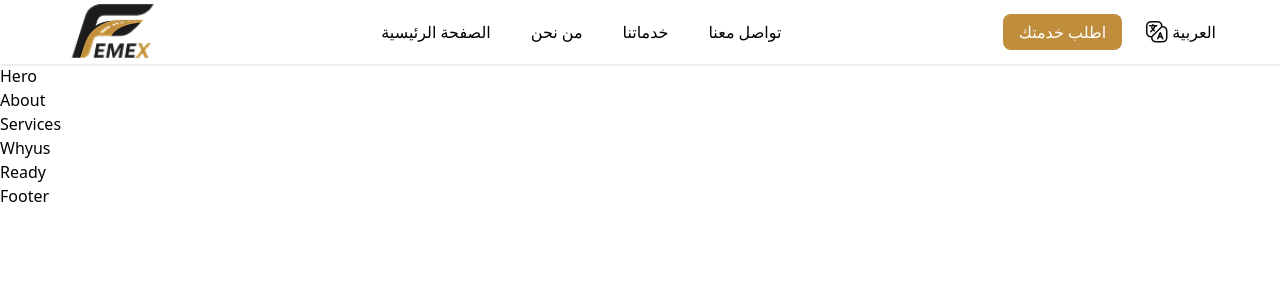
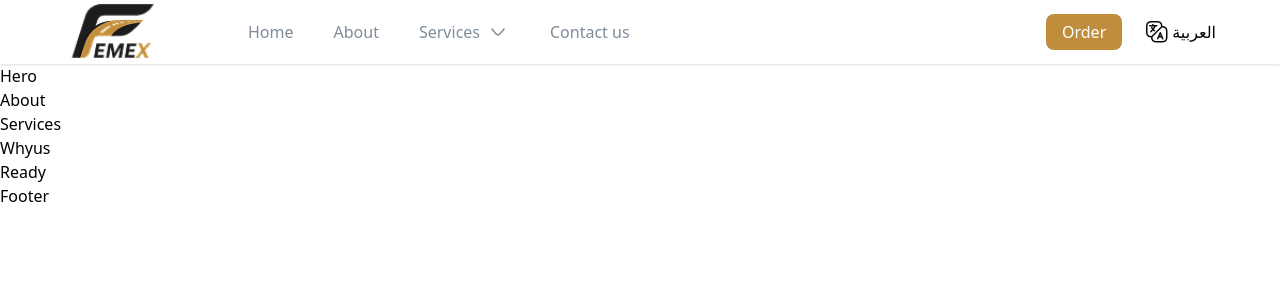
Before and after one commit to MahmoudMedhat17/EMEX, a React (Vite) app: page / in a window 1280 px wide. Both pictures are taken after a click on the element "English". Shown: the top 300 px of the page. Built offline with nearby package versions, Linux system fonts and the light colour scheme.

Commit message:
Working on translation.

```diff
--- a/package.json
+++ b/package.json
@@ -11,8 +11,11 @@
   },
   "dependencies": {
     "@tailwindcss/vite": "^4.1.17",
+    "i18next": "^25.6.3",
+    "i18next-browser-languagedetector": "^8.2.0",
     "react": "^19.2.0",
     "react-dom": "^19.2.0",
+    "react-i18next": "^16.3.5",
     "react-router": "^7.9.6",
     "tailwindcss": "^4.1.17"
   },
--- a/src/components/common/Navbar.tsx
+++ b/src/components/common/Navbar.tsx
@@ -1,36 +1,62 @@
 import { useState } from "react";
 import { Link } from "react-router";
+import { useTranslation } from 'react-i18next';
+
 
 const Navbar = () => {
-  const [isRTL, setIsRTL] = useState(true);
+
+  const { t, i18n } = useTranslation();
   const [openMenu, setOpenMenu] = useState(false);
 
+  const handleLanguage = () => {
+    i18n.changeLanguage(i18n.language === "ar" ? "en" : "ar");
+  };
+
+  const isArabic = i18n.language === "ar";
+
+
   return (
-    <header className="bg-white shadow" dir={isRTL ? "rtl" : "ltr"}>
+    <header className="bg-white shadow" dir={`${isArabic ? "ltr" : "rtl"}`}>
       <div className="mx-auto flex items-center justify-between h-16 px-6 md:px-16">
 
-        <Link to="/">
-          <img src="/assets/logo.png" alt="logo" className="w-24" />
-        </Link>
+        <div className="flex items-center lg:gap-[50px] xl:gap-[88px]">
+          <Link to="/">
+            <img src="/assets/logo.png" alt="logo" className="w-24" />
+          </Link>
 
-        <nav className="hidden md:flex items-center gap-10">
-          <span className="cursor-pointer">الصفحة الرئيسية</span>
-          <span className="cursor-pointer">من نحن</span>
-          <span className="cursor-pointer">خدماتنا</span>
-          <span className="cursor-pointer">تواصل معنا</span>
-        </nav>
+          <nav className="hidden md:flex items-center gap-10">
+            <span className="cursor-pointer text-neutralLightGray">{t("home")}</span>
+            <span className="cursor-pointer text-neutralLightGray">{t("about")}</span>
+            <div className="flex items-center gap-1.5">
+              {
+                !isArabic ?
+                  (
+                    <>
+                      <img src="/assets/arrowDown.png" />
+                      <span className="cursor-pointer text-neutralLightGray">{t("services")}</span>
+                    </>
+                  )
+                  :
+                  (
+                    <>
+                      <span className="cursor-pointer text-neutralLightGray">{t("services")}</span>
+                      <img src="/assets/arrowDown.png" />
+                    </>
+                  )
+              }
+            </div>
+            <span className="cursor-pointer text-neutralLightGray">{t("contact")}</span>
+          </nav>
+        </div>
 
         <div className="hidden md:flex items-center gap-6">
           <button className="cursor-pointer bg-primaryMain text-white px-4 py-1.5 rounded-lg">
-            اطلب خدمتك
+            {t("order")}
           </button>
 
-          <div
-            className="flex items-center gap-1 cursor-pointer"
-            onClick={() => setIsRTL(!isRTL)}
-          >
+          <div onClick={handleLanguage} className="flex items-center gap-1 cursor-pointer">
             <img src="/assets/translateIcon.png" alt="translate" />
-            <span>{isRTL ? "English" : "العربية"}</span>
+            <span>{t("langSwitch")}</span>
           </div>
         </div>
 
@@ -55,22 +81,22 @@ const Navbar = () => {
       </div>
 
       {openMenu && (
-        <div className={`md:hidden px-6 py-4 space-y-4 ${isRTL ? "text-right" : "text-left"}`}>
-          <span className="block cursor-pointer">الصفحة الرئيسية</span>
-          <span className="block cursor-pointer">من نحن</span>
-          <span className="block cursor-pointer">خدماتنا</span>
-          <span className="block cursor-pointer">تواصل معنا</span>
+        <div className={`md:hidden px-6 py-4 space-y-4 ${isArabic ? "text-right" : "text-left"}`}>
+          <span className="block cursor-pointer">{t("home")}</span>
+          <span className="block cursor-pointer">{t("about")}</span>
+          <span className="block cursor-pointer">{t("services")}</span>
+          <span className="block cursor-pointer">{t("contact us")}</span>
 
           <button className="bg-primaryMain text-white px-4 py-2 rounded-lg w-full mt-4">
-            اطلب خدمتك
+            {t("order")}
           </button>
 
           <div
             className="flex items-center gap-2 cursor-pointer mt-2"
-            onClick={() => setIsRTL(!isRTL)}
+            onClick={handleLanguage}
           >
             <img src="/assets/translateIcon.png" alt="translate" className="w-5" />
-            <span>{isRTL ? "English" : "Arabic"}</span>
+            <span>{isArabic ? "English" : "Arabic"}</span>
           </div>
         </div>
       )}
--- /dev/null
+++ b/src/i18n/ar/translation.json
@@ -0,0 +1,8 @@
+{
+  "home": "Home",
+  "about": "About",
+  "services": "Services",
+  "contact": "Contact us",
+  "order": "Order",
+  "langSwitch": "العربية"
+}
--- /dev/null
+++ b/src/i18n/en/translation.json
@@ -0,0 +1,8 @@
+{
+  "home": "الصفحة الرئيسية",
+  "about": "من نحن",
+  "services": "خدماتنا",
+  "contact": "تواصل معنا",
+  "order": "اطلب خدمتك",
+  "langSwitch": "English"
+}
--- /dev/null
+++ b/src/i18n/i18.ts
@@ -0,0 +1,30 @@
+import i18n from "i18next";
+import { initReactI18next } from "react-i18next";
+import en from "@/i18n/en/translation.json";
+import ar from "@/i18n/ar/translation.json";
+
+
+// the translations
+// (tip move them in a JSON file and import them,
+// or even better, manage them separated from your code: https://react.i18next.com/guides/multiple-translation-files)
+const resources = {
+  en: {
+    translation: en
+  },
+  ar: {
+    translation: ar
+  }
+};
+
+i18n
+  .use(initReactI18next) // passes i18n down to react-i18next
+  .init({
+    resources,
+    lng: "en",
+
+    interpolation: {
+      escapeValue: false // react already safes from xss
+    }
+  });
+
+  export default i18n;
--- a/src/main.tsx
+++ b/src/main.tsx
@@ -2,6 +2,7 @@ import { StrictMode } from 'react';
 import { createRoot } from 'react-dom/client';
 import './index.css';
 import App from './App.tsx';
+import "./i18n/i18.ts";
 
 createRoot(document.getElementById('root')!).render(
   <StrictMode>
```
Also changed, not shown: 1 other file (tests, documents, lock files or other folders).
